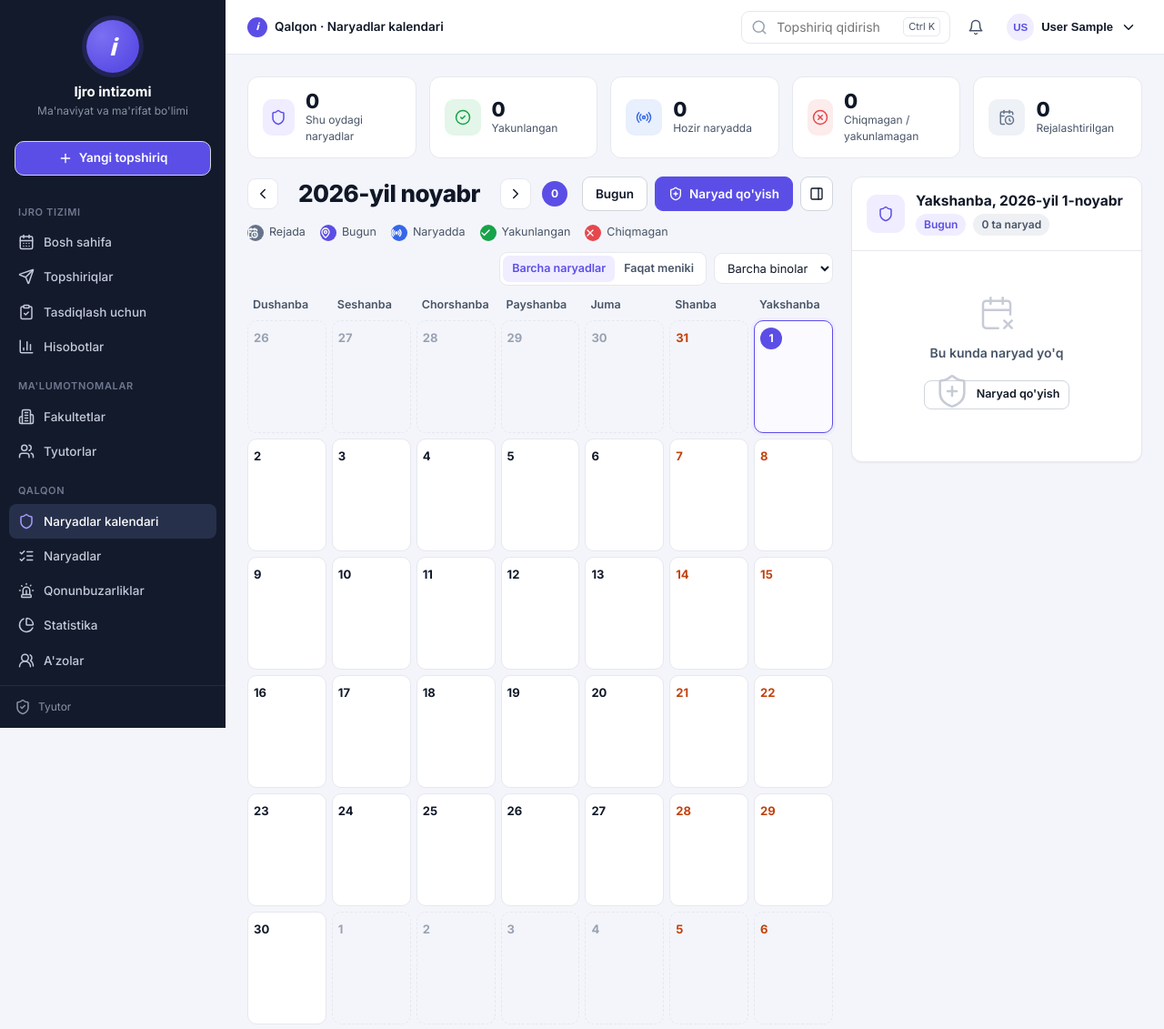
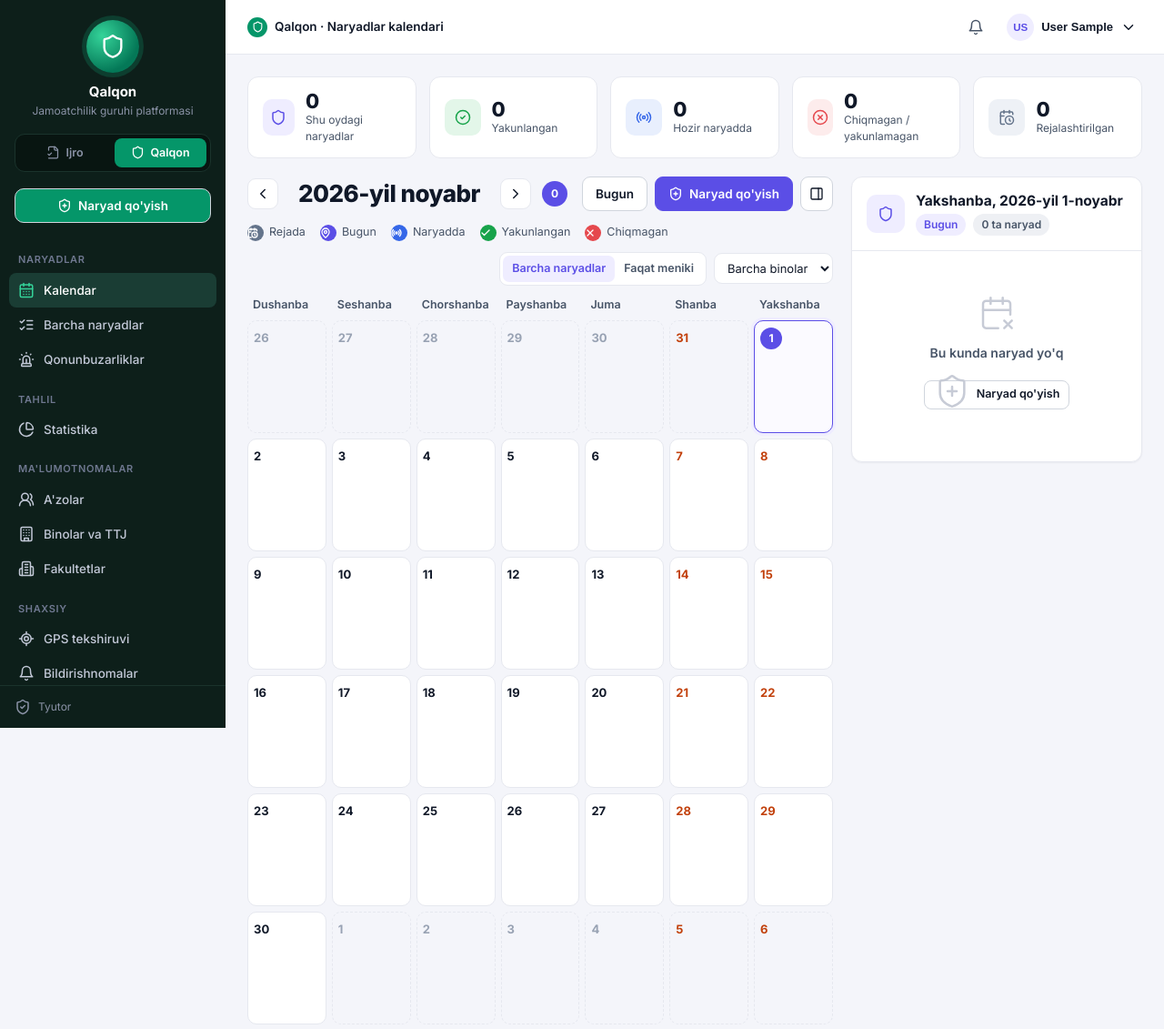
Before and after one commit to ChirmashevAbdujalil/loyiha1, a Django app: page /qalqon/ in a window 1280 px wide. Shown: the top 1131 px of the page at 91% size. Run offline with Django 5.2, Linux system fonts and the light colour scheme; the visitor is signed in with stand-in values (Sample User, id 1); data comes from the database, SQL or seed files in the repository; data that the repository does not hold is empty.

Commit message:
Ijro tizimi va Qalqonni alohida platformalarga ajratish, GPS tekshiruv sahifasi
- Sidebar, logotip va bildirishnomalar joriy platforma bo'yicha
- Ikkala platformaga kiradiganlar uchun Ijro | Qalqon almashtirgichi
- Qalqon uchun alohida kirish sahifasi (/qalqon/kirish/)
- Joylashuvni oldindan sinash uchun GPS tekshiruvi sahifasi
- Platformalar ajratilishi uchun testlar

Co-Authored-By: Claude Opus 5.5 <noreply@anthropic.com>
Claude-Session: https://claude.ai/code/session_01Wya1QYocPxEQZ2snPceWRX

```diff
--- a/core/context_processors.py
+++ b/core/context_processors.py
@@ -1,3 +1,4 @@
+from . import platform as pf
 from .models import Assignment
 
 
@@ -5,8 +6,19 @@ def sidebar(request):
     user = getattr(request, "user", None)
     if not user or not user.is_authenticated:
         return {}
-    ctx = {"unread_count": user.notifications.filter(is_read=False).count()}
-    if user.is_qalqon_staff or user.is_qalqon_member:
+    current = pf.current(request)
+    platforms = pf.available(user)
+    ctx = {
+        "platform": current,
+        "platforms": platforms,
+        "unread_count": pf.notifications_for(user, current).filter(is_read=False).count(),
+    }
+    if len(platforms) > 1:
+        other = pf.QALQON if current == pf.IJRO else pf.IJRO
+        ctx["other_platform"] = other
+        ctx["other_unread"] = pf.notifications_for(user, other).filter(is_read=False).count()
+
+    if current == pf.QALQON:
         from django.utils import timezone
 
         from qalqon.models import DutyMember
@@ -14,9 +26,7 @@ def sidebar(request):
         ctx["qalqon_today"] = DutyMember.objects.filter(
             member=user, duty__date=timezone.localdate()
         ).exclude(status=DutyMember.Status.FINISHED).count()
-    if user.is_qalqon_only:
-        return ctx
-    if user.is_head:
+    elif user.is_head:
         ctx["review_count"] = Assignment.objects.filter(status=Assignment.Status.SUBMITTED).count()
     else:
         ctx["open_count"] = user.assignments.filter(
--- a/core/views/notifications.py
+++ b/core/views/notifications.py
@@ -7,13 +7,14 @@ from django.shortcuts import get_object_or_404, redirect, render
 from django.urls import reverse
 from django.views.decorators.http import require_POST
 
+from .. import platform as pf
 from ..models import Notification
 from ..utils import uz_datetime
 
 
 @login_required
 def notification_list(request):
-    notifications = request.user.notifications.all()[:200]
+    notifications = pf.notifications_for(request.user, pf.current(request))[:200]
     return render(request, "notifications/list.html", {"notifications": notifications})
 
 
@@ -29,15 +30,16 @@ def notification_open(request, pk):
 @login_required
 @require_POST
 def notification_read_all(request):
-    request.user.notifications.filter(is_read=False).update(is_read=True)
+    pf.notifications_for(request.user, pf.current(request)).filter(is_read=False).update(is_read=True)
     messages.success(request, "Barcha bildirishnomalar o'qilgan deb belgilandi.")
-    return redirect(request.POST.get("next") or "notification_list")
+    nxt = request.POST.get("next") or ""
+    return redirect(nxt if nxt.startswith("/") and not nxt.startswith("//") else "notification_list")
 
 
 @login_required
 def notification_feed(request):
     """Sarlavhadagi qo'ng'iroqcha uchun (har 30 soniyada so'raladi)."""
-    unread = request.user.notifications.filter(is_read=False)
+    unread = pf.notifications_for(request.user, pf.current(request)).filter(is_read=False)
     latest = [
         {
             "id": n.pk,
--- a/qalqon/urls.py
+++ b/qalqon/urls.py
@@ -7,6 +7,8 @@ app_name = "qalqon"
 
 urlpatterns = [
     path("", views.calendar, name="calendar"),
+    path("kirish/", views.QalqonLoginView.as_view(), name="login"),
+    path("gps-tekshiruv/", views.gps_check, name="gps_check"),
     path("mening-naryadlarim/", views.my_duties, name="my_duties"),
 
     path("naryadlar/", views.duty_list, name="duty_list"),
--- a/qalqon/views.py
+++ b/qalqon/views.py
@@ -5,6 +5,7 @@ from collections import Counter
 
 from django.conf import settings
 from django.contrib import messages
+from django.contrib.auth.views import LoginView
 from django.core.exceptions import PermissionDenied
 from django.db import transaction
 from django.db.models import Count
@@ -502,3 +503,35 @@ def violation_photo(request, pk):
     if not (request.user.is_qalqon_staff or v.duty_member.member_id == request.user.pk):
         raise PermissionDenied
     return _serve(v.photo)
+
+
+# ---------------------------------------------------------------- kirish va GPS tekshiruvi
+
+class QalqonLoginView(LoginView):
+    """Qalqon platformasining alohida kirish sahifasi."""
+
+    template_name = "qalqon/login.html"
+    redirect_authenticated_user = True
+
+    def get_default_redirect_url(self):
+        user = self.request.user
+        if user.is_qalqon_staff or user.is_qalqon_member:
+            return reverse("qalqon:calendar")
+        return reverse("dashboard")
+
+    def form_valid(self, form):
+        response = super().form_valid(form)
+        self.request.session["platform"] = "qalqon"
+        return response
+
+
+@qalqon_required
+def gps_check(request):
+    """A'zo telefoni joylashuvni to'g'ri aniqlayotganini sinash sahifasi (hech narsa saqlanmaydi)."""
+    buildings = [
+        {"name": b.name, "lat": float(b.latitude), "lng": float(b.longitude), "radius": b.radius_m}
+        for b in Building.objects.filter(is_active=True)
+    ]
+    return render(request, "qalqon/gps_check.html", {
+        "buildings_json": buildings, "max_accuracy": settings.QALQON_MAX_GPS_ACCURACY,
+    })
--- a/static/css/app.css
+++ b/static/css/app.css
@@ -663,3 +663,35 @@ a.duty-card:hover { border-color: var(--primary-100); box-shadow: var(--shadow);
   .duty-chip .h .b { display: none; }
   .bar-row { grid-template-columns: minmax(0, 110px) minmax(0, 1fr) 44px; }
 }
+
+/* ---- Platformalar: Ijro / Qalqon */
+.platform-switch {
+  margin: 0 16px 10px; display: grid; grid-template-columns: 1fr 1fr; gap: 4px; padding: 4px;
+  background: #0c1220; border: 1px solid #222b40; border-radius: 11px;
+}
+.platform-switch a {
+  display: flex; align-items: center; justify-content: center; gap: 6px; padding: 7px 6px; border-radius: 8px;
+  color: #8b93a7; font-size: 12.5px; font-weight: 600; position: relative;
+}
+.platform-switch a svg { width: 15px; height: 15px; }
+.platform-switch a:hover { color: #fff; background: var(--sidebar-2); }
+.platform-switch a.on { background: var(--primary); color: #fff; }
+.sidebar-qalqon .platform-switch a.on { background: #059669; }
+.platform-switch .dot-n {
+  position: absolute; top: -5px; right: -3px; min-width: 17px; height: 17px; padding: 0 4px; border-radius: 9px;
+  background: var(--red); color: #fff; font-size: 10px; font-weight: 700; display: grid; place-items: center;
+}
+.sidebar-qalqon { background: #0d1f1a; }
+.sidebar-qalqon .nav a:hover { background: #15302a; }
+.sidebar-qalqon .nav a.active { background: #1a3d34; }
+.sidebar-qalqon .nav a.active svg { color: #34d399; }
+.sidebar-qalqon .sidebar-foot { border-color: #1a332c; }
+.sidebar-qalqon .platform-switch { background: #081511; border-color: #1a332c; }
+.sidebar-qalqon .platform-switch a:hover { background: #15302a; }
+.btn-new-qalqon { background: #059669 !important; }
+.btn-new-qalqon:hover { background: #047857 !important; }
+.crumb-qalqon { background: #059669; }
+.crumb-qalqon svg { width: 13px; height: 13px; color: #fff; }
+.login-art.qalqon { background: radial-gradient(circle at 20% 20%, #0f5444, #0d1f1a 60%); }
+.login-art.qalqon::after { background: radial-gradient(circle, rgba(16, 185, 129, .45), transparent 70%); }
+.gps-big { font-size: 34px; font-weight: 800; letter-spacing: -.02em; }
--- a/templates/auth/login.html
+++ b/templates/auth/login.html
@@ -43,6 +43,7 @@
       </div>
       <input type="hidden" name="next" value="{{ next }}">
       <button class="btn btn-primary btn-lg btn-block" type="submit"><i data-lucide="log-in"></i> Kirish</button>
+      <p class="small muted mt-3" style="text-align:center"><a href="{% url 'qalqon:login' %}">Qalqon platformasiga o'tish</a></p>
     </form>
   </div>
 </div>
--- a/templates/base.html
+++ b/templates/base.html
@@ -3,7 +3,7 @@
 <head>
   <meta charset="utf-8">
   <meta name="viewport" content="width=device-width, initial-scale=1">
-  <title>{% block title %}Ijro nazorati{% endblock %} — Ma'naviyat bo'limi</title>
+  <title>{% block title %}Ijro nazorati{% endblock %} — {% if platform == 'qalqon' %}Qalqon{% else %}Ijro intizomi{% endif %}</title>
   <link rel="preconnect" href="https://fonts.googleapis.com">
   <link href="https://fonts.googleapis.com/css2?family=Inter:wght@400;500;600;700;800&display=swap" rel="stylesheet">
   <link rel="stylesheet" href="{% static 'css/app.css' %}">
@@ -12,68 +12,78 @@
 <body>
 {% with url_name=request.resolver_match.url_name ns=request.resolver_match.namespace %}
 <div class="app">
-  <aside class="sidebar" id="sidebar">
+  <aside class="sidebar{% if platform == 'qalqon' %} sidebar-qalqon{% endif %}" id="sidebar">
     <div class="sidebar-brand">
-      {% if user.is_qalqon_only %}
+      {% if platform == 'qalqon' %}
         <div class="brand-logo brand-qalqon"><i data-lucide="shield"></i></div>
         <div class="brand-name">Qalqon</div>
-        <div class="brand-sub">Jamoatchilik guruhi</div>
+        <div class="brand-sub">Jamoatchilik guruhi platformasi</div>
       {% else %}
         <div class="brand-logo">i</div>
         <div class="brand-name">Ijro intizomi</div>
         <div class="brand-sub">Ma'naviyat va ma'rifat bo'limi</div>
       {% endif %}
     </div>
-    {% if user.is_head %}
-      <a href="{% url 'task_create' %}" class="btn btn-new"><i data-lucide="plus"></i> Yangi topshiriq</a>
-    {% elif user.is_qalqon_staff %}
-      <a href="{% url 'qalqon:duty_create' %}" class="btn btn-new"><i data-lucide="shield-plus"></i> Naryad qo'yish</a>
+    {% if other_platform %}
+      <div class="platform-switch" role="tablist" aria-label="Platforma">
+        <a href="{% url 'dashboard' %}?p=ijro" class="{% if platform == 'ijro' %}on{% endif %}"><i data-lucide="file-check-2"></i> Ijro{% if platform != 'ijro' and other_unread %}<span class="dot-n">{{ other_unread }}</span>{% endif %}</a>
+        <a href="{% url 'qalqon:calendar' %}" class="{% if platform == 'qalqon' %}on{% endif %}"><i data-lucide="shield"></i> Qalqon{% if platform != 'qalqon' and other_unread %}<span class="dot-n">{{ other_unread }}</span>{% endif %}</a>
+      </div>
     {% endif %}
+
+    {% if platform == 'qalqon' %}
+      {% if user.is_qalqon_staff %}<a href="{% url 'qalqon:duty_create' %}" class="btn btn-new btn-new-qalqon"><i data-lucide="shield-plus"></i> Naryad qo'yish</a>{% endif %}
       <nav class="nav">
-      {% if not user.is_qalqon_only %}
-      <div class="nav-section">Ijro tizimi</div>
+        <div class="nav-section">Naryadlar</div>
+        <a href="{% url 'qalqon:calendar' %}" class="{% if ns == 'qalqon' and url_name == 'calendar' %}active{% endif %}"><i data-lucide="calendar-days"></i> Kalendar</a>
+        {% if user.is_qalqon_member or user.is_qalqon_leader %}
+          <a href="{% url 'qalqon:my_duties' %}" class="{% if ns == 'qalqon' and url_name == 'my_duties' %}active{% endif %}"><i data-lucide="map-pin"></i> Mening naryadlarim {% if qalqon_today %}<span class="count red">{{ qalqon_today }}</span>{% endif %}</a>
+        {% endif %}
+        {% if user.is_qalqon_staff %}
+          <a href="{% url 'qalqon:duty_list' %}" class="{% if ns == 'qalqon' and url_name|slice:':4' == 'duty' %}active{% endif %}"><i data-lucide="list-checks"></i> Barcha naryadlar</a>
+          <a href="{% url 'qalqon:violation_list' %}" class="{% if ns == 'qalqon' and url_name == 'violation_list' %}active{% endif %}"><i data-lucide="siren"></i> Qonunbuzarliklar</a>
+          <div class="nav-section">Tahlil</div>
+          <a href="{% url 'qalqon:stats' %}" class="{% if ns == 'qalqon' and url_name == 'stats' %}active{% endif %}"><i data-lucide="pie-chart"></i> Statistika</a>
+          <div class="nav-section">Ma'lumotnomalar</div>
+          <a href="{% url 'qalqon:member_list' %}" class="{% if ns == 'qalqon' and url_name|slice:':6' == 'member' %}active{% endif %}"><i data-lucide="users-round"></i> A'zolar</a>
+          <a href="{% url 'qalqon:building_list' %}" class="{% if ns == 'qalqon' and url_name|slice:':8' == 'building' %}active{% endif %}"><i data-lucide="building"></i> Binolar va TTJ</a>
+          <a href="{% url 'faculty_list' %}?p=qalqon" class="{% if url_name|slice:':7' == 'faculty' %}active{% endif %}"><i data-lucide="building-2"></i> Fakultetlar</a>
+        {% endif %}
+        <div class="nav-section">Shaxsiy</div>
+        <a href="{% url 'qalqon:gps_check' %}" class="{% if ns == 'qalqon' and url_name == 'gps_check' %}active{% endif %}"><i data-lucide="locate-fixed"></i> GPS tekshiruvi</a>
+        <a href="{% url 'notification_list' %}?p=qalqon" class="{% if url_name == 'notification_list' %}active{% endif %}"><i data-lucide="bell"></i> Bildirishnomalar {% if unread_count %}<span class="count red" data-unread-count>{{ unread_count }}</span>{% endif %}</a>
+        <a href="{% url 'profile' %}?p=qalqon" class="{% if url_name == 'profile' %}active{% endif %}"><i data-lucide="user-cog"></i> Profil</a>
+      </nav>
+    {% else %}
+      {% if user.is_head %}<a href="{% url 'task_create' %}" class="btn btn-new"><i data-lucide="plus"></i> Yangi topshiriq</a>{% endif %}
+      <nav class="nav">
+        <div class="nav-section">Asosiy</div>
         <a href="{% url 'dashboard' %}" class="{% if not ns and url_name == 'dashboard' %}active{% endif %}"><i data-lucide="calendar-days"></i> Bosh sahifa</a>
         {% if user.is_head %}
-        <a href="{% url 'task_list' %}" class="{% if not ns and url_name == 'task_list' or not ns and url_name == 'task_detail' or not ns and url_name == 'task_edit' %}active{% endif %}"><i data-lucide="send"></i> Topshiriqlar</a>
+          <a href="{% url 'task_list' %}" class="{% if url_name == 'task_list' or url_name == 'task_detail' or url_name == 'task_edit' or url_name == 'task_create' %}active{% endif %}"><i data-lucide="send"></i> Topshiriqlar</a>
           <a href="{% url 'review_queue' %}" class="{% if url_name == 'review_queue' %}active{% endif %}"><i data-lucide="clipboard-check"></i> Tasdiqlash uchun {% if review_count %}<span class="count">{{ review_count }}</span>{% endif %}</a>
+          <div class="nav-section">Ma'lumotnomalar</div>
+          <a href="{% url 'faculty_list' %}?p=ijro" class="{% if url_name|slice:':7' == 'faculty' %}active{% endif %}"><i data-lucide="building-2"></i> Fakultetlar</a>
+          <a href="{% url 'tutor_list' %}" class="{% if url_name|slice:':5' == 'tutor' %}active{% endif %}"><i data-lucide="users"></i> Tyutorlar</a>
+          <div class="nav-section">Statistika</div>
           <a href="{% url 'report' %}" class="{% if url_name == 'report' %}active{% endif %}"><i data-lucide="bar-chart-3"></i> Hisobotlar</a>
-        <div class="nav-section">Ma'lumotnomalar</div>
-        <a href="{% url 'faculty_list' %}" class="{% if url_name|slice:':7' == 'faculty' %}active{% endif %}"><i data-lucide="building-2"></i> Fakultetlar</a>
-        <a href="{% url 'tutor_list' %}" class="{% if url_name|slice:':5' == 'tutor' %}active{% endif %}"><i data-lucide="users"></i> Tyutorlar</a>
         {% else %}
           <a href="{% url 'task_list' %}" class="{% if url_name == 'task_list' or url_name == 'assignment_detail' %}active{% endif %}"><i data-lucide="inbox"></i> Mening topshiriqlarim {% if open_count %}<span class="count red">{{ open_count }}</span>{% endif %}</a>
         {% endif %}
+        <div class="nav-section">Shaxsiy</div>
+        <a href="{% url 'notification_list' %}?p=ijro" class="{% if url_name == 'notification_list' %}active{% endif %}"><i data-lucide="bell"></i> Bildirishnomalar {% if unread_count %}<span class="count red" data-unread-count>{{ unread_count }}</span>{% endif %}</a>
+        <a href="{% url 'profile' %}?p=ijro" class="{% if url_name == 'profile' %}active{% endif %}"><i data-lucide="user-cog"></i> Profil</a>
+      </nav>
     {% endif %}
-
-      {% if user.is_qalqon_staff or user.is_qalqon_member %}
-      <div class="nav-section">Qalqon</div>
-      <a href="{% url 'qalqon:calendar' %}" class="{% if ns == 'qalqon' and url_name == 'calendar' %}active{% endif %}"><i data-lucide="shield"></i> Naryadlar kalendari</a>
-      {% if not user.is_qalqon_admin or user.is_qalqon_leader %}
-        <a href="{% url 'qalqon:my_duties' %}" class="{% if ns == 'qalqon' and url_name == 'my_duties' %}active{% endif %}"><i data-lucide="map-pin"></i> Mening naryadlarim {% if qalqon_today %}<span class="count red">{{ qalqon_today }}</span>{% endif %}</a>
-      {% endif %}
-      {% if user.is_qalqon_staff %}
-        <a href="{% url 'qalqon:duty_list' %}" class="{% if ns == 'qalqon' and url_name|slice:':4' == 'duty' %}active{% endif %}"><i data-lucide="list-checks"></i> Naryadlar</a>
-        <a href="{% url 'qalqon:violation_list' %}" class="{% if ns == 'qalqon' and url_name == 'violation_list' %}active{% endif %}"><i data-lucide="siren"></i> Qonunbuzarliklar</a>
-        <a href="{% url 'qalqon:stats' %}" class="{% if ns == 'qalqon' and url_name == 'stats' %}active{% endif %}"><i data-lucide="pie-chart"></i> Statistika</a>
-        <a href="{% url 'qalqon:member_list' %}" class="{% if ns == 'qalqon' and url_name|slice:':6' == 'member' %}active{% endif %}"><i data-lucide="users-round"></i> A'zolar</a>
-        <a href="{% url 'qalqon:building_list' %}" class="{% if ns == 'qalqon' and url_name|slice:':8' == 'building' %}active{% endif %}"><i data-lucide="building"></i> Binolar va TTJ</a>
-        {% if user.is_qalqon_only %}<a href="{% url 'faculty_list' %}" class="{% if url_name|slice:':7' == 'faculty' %}active{% endif %}"><i data-lucide="building-2"></i> Fakultetlar</a>{% endif %}
-      {% endif %}
-      {% endif %}
-
-      <div class="nav-section">Shaxsiy</div>
-      <a href="{% url 'notification_list' %}" class="{% if url_name == 'notification_list' %}active{% endif %}"><i data-lucide="bell"></i> Bildirishnomalar {% if unread_count %}<span class="count red" data-unread-count>{{ unread_count }}</span>{% endif %}</a>
-      <a href="{% url 'profile' %}" class="{% if url_name == 'profile' %}active{% endif %}"><i data-lucide="user-cog"></i> Profil</a>
-    </nav>
     <div class="sidebar-foot"><i data-lucide="shield-check"></i> {{ user.get_role_display }}</div>
   </aside>
 
   <div class="main">
     <header class="topbar">
       <button class="icon-btn menu-toggle" type="button" data-toggle-nav aria-label="Menyu"><i data-lucide="menu"></i></button>
-      <div class="crumb"><span class="crumb-logo">i</span> {% block crumb %}Topshiriqlar{% endblock %}</div>
+      <div class="crumb">{% if platform == 'qalqon' %}<span class="crumb-logo crumb-qalqon"><i data-lucide="shield"></i></span>{% else %}<span class="crumb-logo">i</span>{% endif %} {% block crumb %}Topshiriqlar{% endblock %}</div>
       <div class="right flex" style="gap:10px">
-        {% if user.is_head %}
+        {% if user.is_head and platform == 'ijro' %}
         <form class="top-search" action="{% url 'task_list' %}" method="get">
           <i data-lucide="search"></i><input type="search" name="q" placeholder="Topshiriq qidirish" id="global-search">
           <span class="kbd">Ctrl K</span>
@@ -86,7 +96,7 @@
           </button>
           <div class="dropdown-menu notif-menu">
             <div class="head"><b>Bildirishnomalar</b>
-              <form method="post" action="{% url 'notification_read_all' %}" class="right">{% csrf_token %}
+              <form method="post" action="{% url 'notification_read_all' %}?p={{ platform }}" class="right">{% csrf_token %}
                 <input type="hidden" name="next" value="{{ request.get_full_path }}">
                 <button class="btn btn-sm btn-ghost" type="submit" style="width:auto">Hammasi o'qildi</button>
               </form>
@@ -101,9 +111,10 @@
           </button>
           <div class="dropdown-menu">
             <div style="padding:8px 10px"><b>{{ user.full_name }}</b><div class="small muted">{{ user.get_role_display }}{% if user.faculty %} · {{ user.faculty.label }}{% endif %}</div></div>
-            <a href="{% url 'profile' %}"><i data-lucide="key-round"></i> Parolni o'zgartirish</a>
+            <a href="{% url 'profile' %}?p={{ platform }}"><i data-lucide="key-round"></i> Parolni o'zgartirish</a>
             {% if user.is_superuser %}<a href="{% url 'admin:index' %}"><i data-lucide="settings"></i> Admin panel</a>{% endif %}
             <form method="post" action="{% url 'logout' %}">{% csrf_token %}
+              <input type="hidden" name="next" value="{% if platform == 'qalqon' %}{% url 'qalqon:login' %}{% else %}{% url 'login' %}{% endif %}">
               <button type="submit"><i data-lucide="log-out"></i> Chiqish</button>
             </form>
           </div>
@@ -130,7 +141,7 @@
 <div class="toasts" id="toasts"></div>
 {% endwith %}
 <script src="{% static 'vendor/lucide.min.js' %}"></script>
-<script>window.NOTIF_FEED_URL = "{% url 'notification_feed' %}";</script>
+<script>window.NOTIF_FEED_URL = "{% url 'notification_feed' %}?p={{ platform }}";</script>
 <script src="{% static 'js/app.js' %}"></script>
 {% block scripts %}{% endblock %}
 </body>
```
Also changed, not shown: core/platform.py (added, +70 -0 lines), qalqon/tests.py (+40 -0 lines), templates/qalqon/gps_check.html (added, +98 -0 lines), templates/qalqon/login.html (added, +54 -0 lines), README.md. Lines whose indentation alone changed are shown as unchanged.
